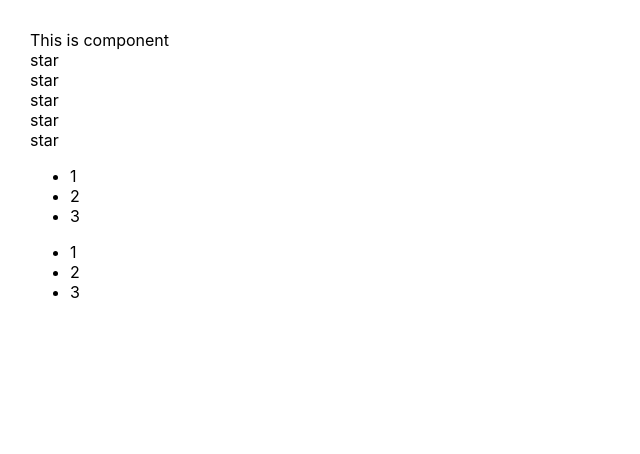
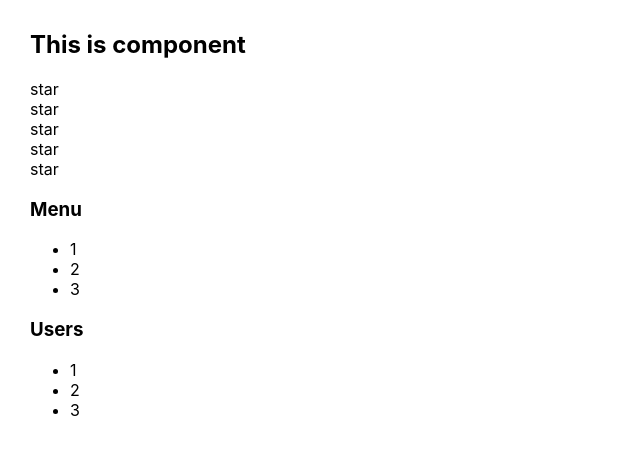
Before and after one commit to regggulus/ReactTS_shit_how_easy, a React (Create React App) app: page / in a window 1280 px wide. Shown: the top 454 px of the page, without its empty margins (0-640 px from the left). Built offline with nearby package versions, Linux system fonts and the light colour scheme.

Commit message:
function AccordionBody and her typing

```diff
--- a/src/App.tsx
+++ b/src/App.tsx
@@ -5,7 +5,7 @@ function App() {
 
     return (
         <div className={'App'}>
-            This is component
+            <h2>This is component</h2>
             <Rating/>
             <Accordion/>
         </div>
@@ -32,17 +32,11 @@ function Star() {
 function Accordion() {
     return (
         <div>
+            <AccordionTitle title={'Menu'}/>
+            <AccordionBody/>
+            <AccordionTitle title={'Users'}/>
+            <AccordionBody/>
 
-            <ul>
-                <li>1</li>
-                <li>2</li>
-                <li>3</li>
-            </ul>
-            <ul>
-                <li>1</li>
-                <li>2</li>
-                <li>3</li>
-            </ul>
         </div>
     )
 }
@@ -51,9 +45,16 @@ type AccordionTitleType = {
 }
 function AccordionTitle({title}: AccordionTitleType) {
     return (
-        <div>
             <h3>{title}</h3>
-        </div>
+    )
+}
+function AccordionBody() {
+    return (
+        <ul>
+            <li>1</li>
+            <li>2</li>
+            <li>3</li>
+        </ul>
     )
 }
 export default App;
```
